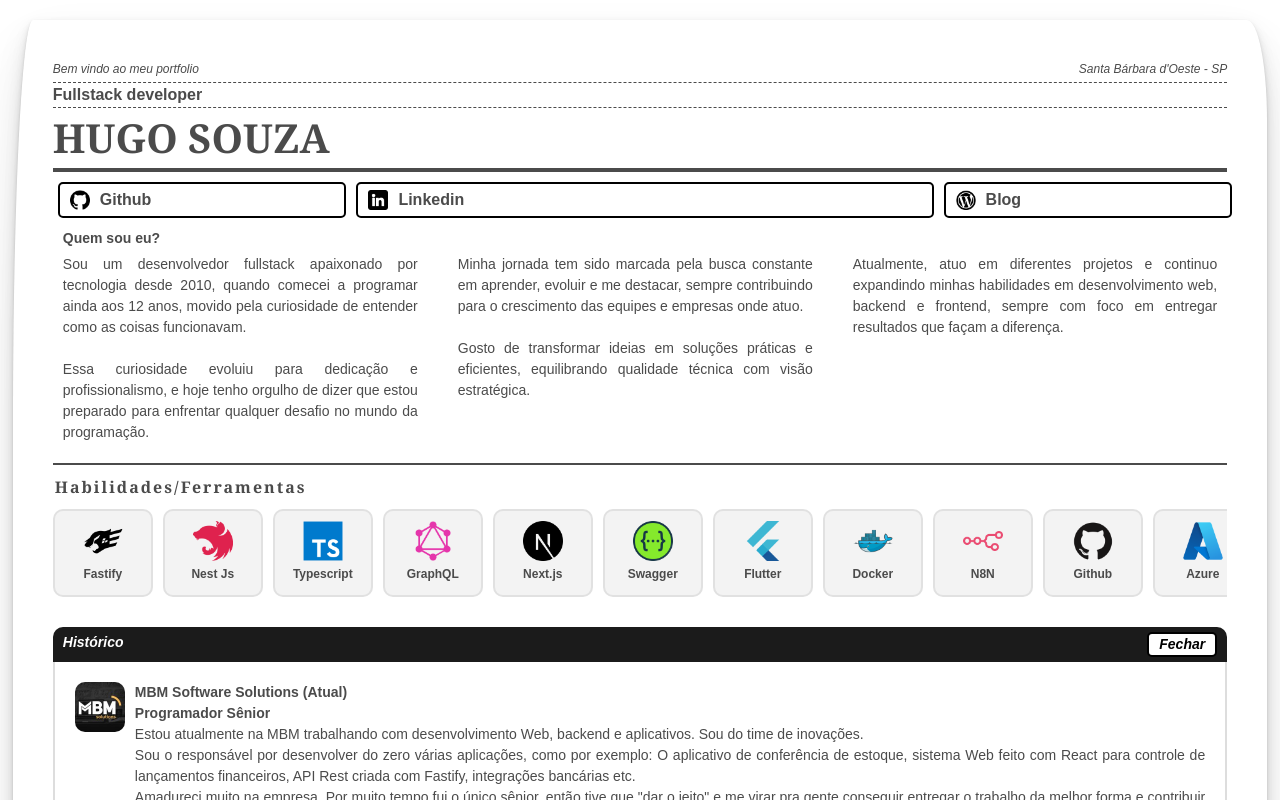
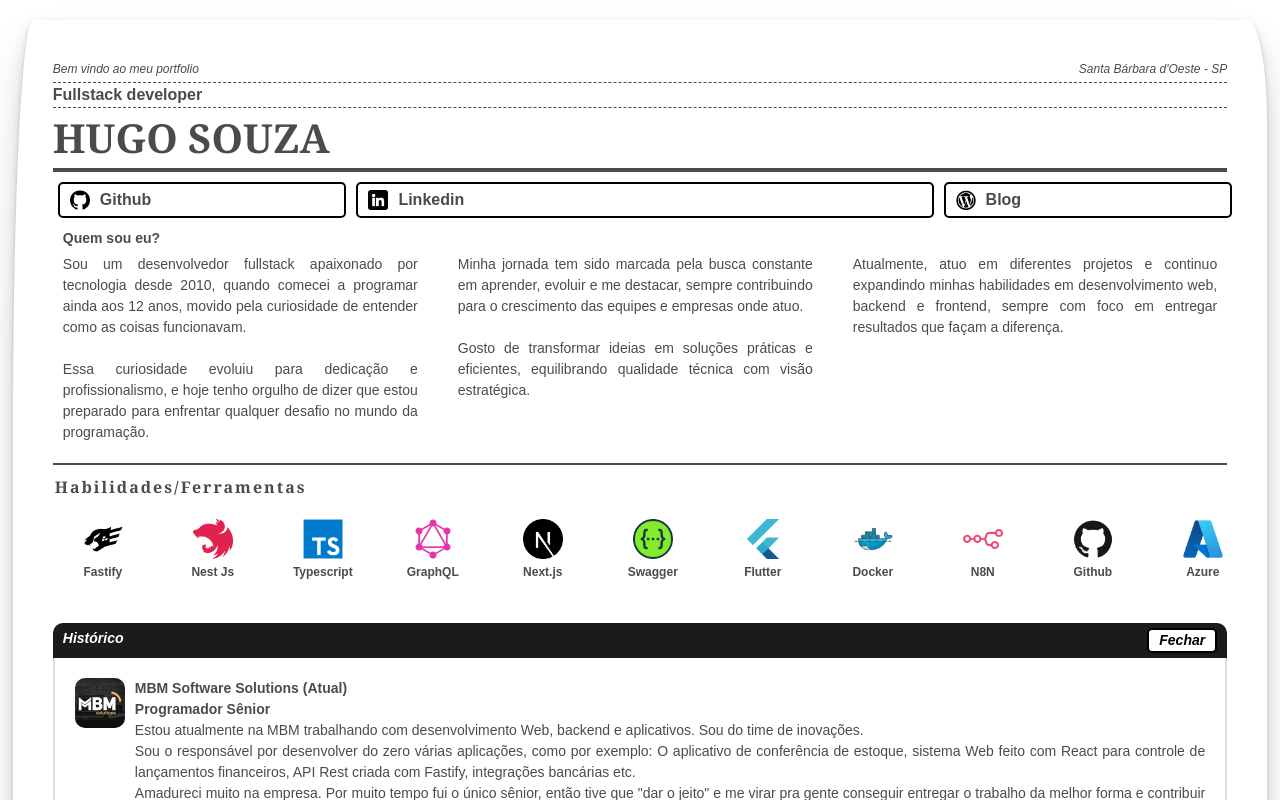
Before and after one commit to hugodesenv/next-portfolio, a Next.js app: page / in a window 1280 px wide. Shown: the top 800 px of the page. Built offline with nearby package versions, Linux system fonts and the light colour scheme.

Commit message:
feat-removido borda das habilidades

```diff
--- a/src/css/habilidades.css
+++ b/src/css/habilidades.css
@@ -17,13 +17,10 @@
 }
 
 .habilidades-opcao {
-  border: 2px solid rgba(201, 201, 201, 0.418);
   padding: 10px;
   display: flex;
   flex-direction: column;
-  border-radius: 10px;
   align-items: center;
-  background-color: rgb(243, 243, 243);
   min-width: 100px;
 }
 
```
